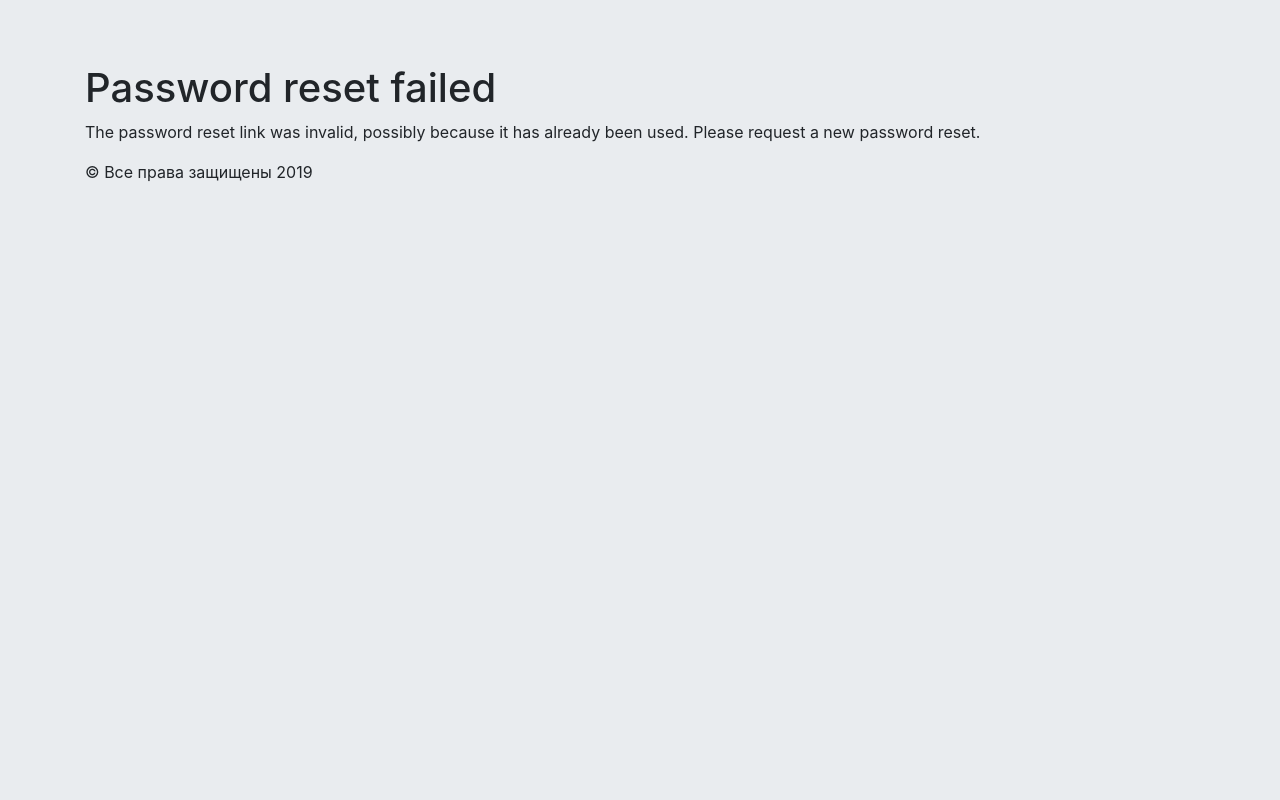
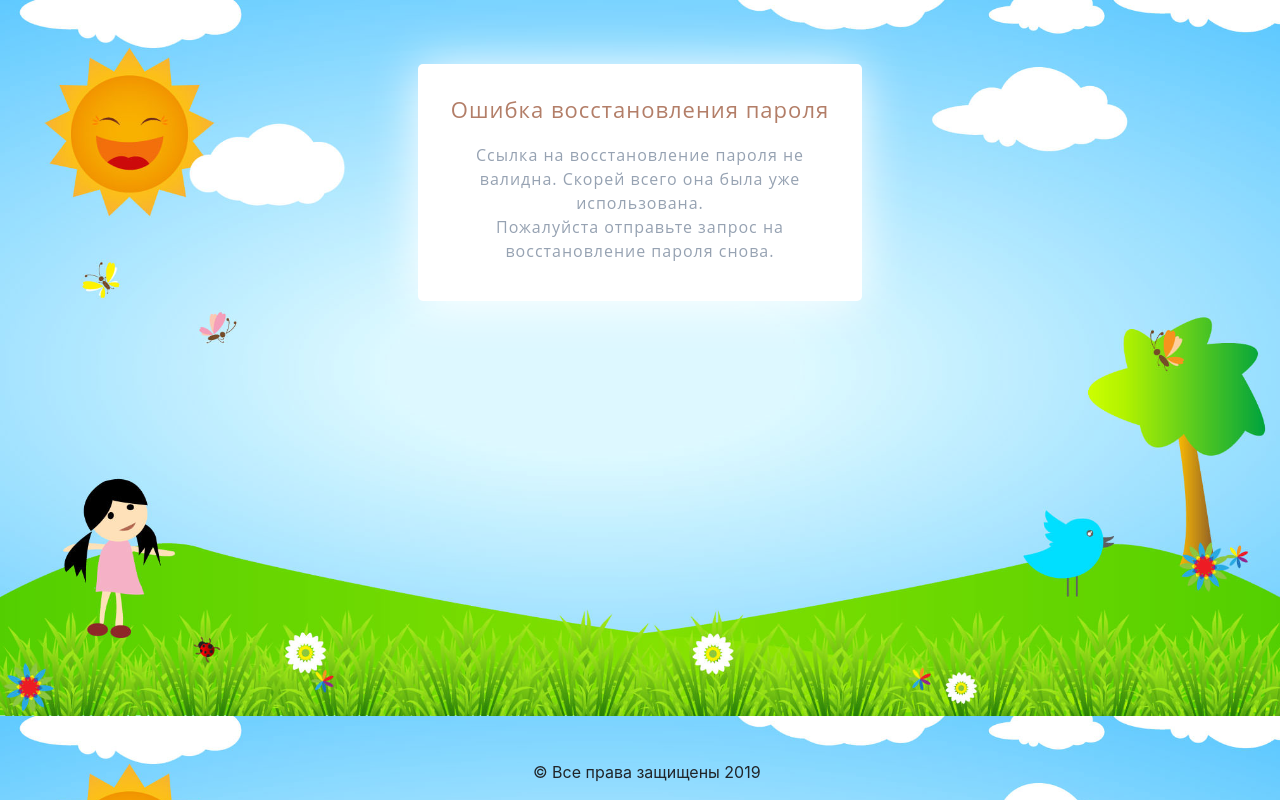
Before and after one commit to Dima12101/ChildCard, a Django app: a page that uses web/web/template/base_auth.html in a window 1280 px wide. Run offline with Django 3.2, Linux system fonts and the light colour scheme; some libraries are stand-ins or nearby versions.

Commit message:
Finished to write styles for login and reset-password.

```diff
--- a/web/web/settings.py
+++ b/web/web/settings.py
@@ -42,6 +42,7 @@ INSTALLED_APPS = [
     'django.contrib.messages',
     'django.contrib.staticfiles',
     'crispy_forms',
+    'bootstrapform',
     'django_registration',
 ]
 
--- /dev/null
+++ b/web/web/static/auth/css/change-password.css
@@ -0,0 +1,34 @@
+.change-password
+{
+    max-width: 60%;
+}
+
+.input-group small
+{
+    margin-left: 25px;
+    text-align: left;
+}
+
+.success-change-password h1
+{
+    color: #70b370;
+}
+.success-change-password p
+{
+    color: #96a2b2;
+}
+
+.done-block p
+{
+    color: #70b370;
+}
+
+.done-block p i
+{
+    color: #b37e68;
+}
+
+.error-block h1
+{
+    color: #b37e68;
+}
--- /dev/null
+++ b/web/web/static/auth/css/main.css
@@ -0,0 +1,88 @@
+.footer
+{
+    position:fixed;
+    top: 95%;
+    left: 6%;
+    text-align: center;
+}
+
+.auth-block
+{
+    background-color:#fff;
+    padding:2%;
+    -webkit-box-shadow:0 3px 50px 0 rgb(255,255,255);
+    box-shadow:0 3px 50px 0 rgb(255,255,255);
+    text-align:center;
+    border-radius:5px;
+    max-width: 40%;
+    margin-left: auto;
+    margin-right: auto;
+}
+
+.auth-block h1, .login-block h6
+{
+    font-family:Open Sans,sans-serif;
+    color:#96a2b2;
+    letter-spacing:1px;
+}
+
+.auth-block p
+{
+    font-family:Open Sans,sans-serif;
+    color: #96a2b2;
+    letter-spacing:1px
+}
+
+.auth-block h1
+{
+    font-size:22px;
+    margin-bottom:20px;
+    margin-top:10px
+}
+.auth-block .input-group-addon
+{
+    color:#29aafe;
+    font-size:19px;
+    padding:2%;
+    opacity:.5
+}
+.auth-block .btn-block
+{
+    margin: 20px auto;
+    width: 60%;
+    height: 2%;
+    padding:15px;
+    background:#29aafe;
+    border-color:#29aafe;
+}
+.auth-block .btn-block:active, .auth-block .btn-block:focus, .auth-block .btn-block:hover
+{
+    color:#fff;
+    background-color: #25c4fe
+}
+
+.errorlist
+{
+    list-style-type: none;
+    text-align:left;
+}
+
+.errorlist li
+{
+    margin: 2px;
+    padding: 2px;
+    font-style: italic;
+    color: #ff857e;
+}
+
+.errorlist li::before {
+    display:inline-block;
+    font:normal normal normal 14px/1 FontAwesome;
+    font-size:inherit;
+    text-rendering:auto;
+    -webkit-font-smoothing:antialiased;
+    -moz-osx-font-smoothing:grayscale;
+    content: "\f06a";  /* юникод точки */
+    color: #ff4e2a; /* Менять цвет */
+    margin-right: 5px;
+}
--- a/web/web/template/base_auth.html
+++ b/web/web/template/base_auth.html
@@ -5,15 +5,26 @@
     <title>{% block title %}Вход в ChildCard{% endblock %}</title>
     {% load staticfiles %}
     <link rel="stylesheet" href="https://stackpath.bootstrapcdn.com/bootstrap/4.3.1/css/bootstrap.min.css" type="text/css" />
+    <link rel="stylesheet" href="{% static 'auth/css/main.css' %}" type="text/css">
     <script src="https://use.fontawesome.com/b8cb5fa048.js"></script>
     {% block styles %}{% endblock %}
+    <style>
+        body
+        {
+            background-image: url({% static 'auth/image/back_image.jpg' %});
+            -moz-background-size: 100%; /* Firefox 3.6+ */
+            -webkit-background-size: 100%; /* Safari 3.1+ и Chrome 4.0+ */
+            -o-background-size: 100%; /* Opera 9.6+ */
+            background-size: 100%; /* Современные браузеры */
+        }
+    </style>
 </head>
 <body class="jumbotron">
     <div class="container">
         {% block content %}{% endblock %}
     </div>
-    <div class="container">
+    <div class="container footer">
         &copy; Все права защищены 2019
-    </div>
+    </div >
 </body>
 </html>
--- a/web/web/template/registration/password_reset_confirm.html
+++ b/web/web/template/registration/password_reset_confirm.html
@@ -1,22 +1,54 @@
 {% extends "base_auth.html" %}
-{% load crispy_forms_tags %}
+{% load staticfiles %}
+{% block styles %}
+    <link rel="stylesheet" href="{% static 'auth/css/change-password.css' %}" type="text/css">
+{% endblock %}
 {% block content %}
-
     {% if validlink %}
-        <div class="card">
-            <div class="card-body">
-                <h4 class="card-title">Please enter (and confirm) your new password.</h4>
-                <form action="" method="post">
-                    {% csrf_token %}
-                    <input  type="hidden"  name="next"  value="{{ next }}">
-                    {{ form|crispy }}
-                    <button  type="submit"  class="btn btn-primary btn-block">Change my password</button>
-                </form>
-            </div>
+        <div class="auth-block change-password">
+            <h1>Восстановление пароля</h1>
+            <form method="post" action="">
+                {% csrf_token %}
+                <div class="form-group">
+                    <div class="input-group" id="div_id_new_password1">
+                        <span class="input-group-addon"><i class="fa fa-key"></i></span>
+                        <input name="new_password1" type="password" class="textInput form-control" required id="id_new_password1"
+                               placeholder="Новый пароль">
+                        <small id="hint_id_new_password1" class="form-text text-muted">
+                            <ul>
+                                <li>Ваш пароль не должен совпадать с вашим именем или другой персональной информацией или быть слишком похожим на неё.</li>
+                                <li>Ваш пароль должен содержать как минимум 8 символов.</li>
+                                <li>Ваш пароль не может быть одним из широко распространённых паролей.</li>
+                                <li>Ваш пароль не может состоять только из цифр.</li>
+                            </ul>
+                        </small>
+                    </div>
+                </div>
+                <div class="form-group">
+                    <div class="input-group" id="div_id_new_password2">
+                        <span class="input-group-addon"><i class="fa fa-key"></i></span>
+                        <input name="new_password2" type="password" class="textInput form-control" required id="id_new_password2"
+                               placeholder="Подтверждение нового пароля">
+                    </div>
+                </div>
+                 {% if form.errors %}
+                     {{ form.new_password1.errors }}
+                     {{ form.new_password2.errors }}
+                     {{ form.non_field_errors  }}
+                 {% endif %}
+                <button class="btn btn-primary btn-block" type="submit">ИЗМЕНИТЬ ПАРОЛЬ</button>
+                <input type="hidden" name="next" value="{{ next }}">
+            </form>
         </div>
     {% else %}
-        <h1>Password reset failed</h1>
-        <p>The password reset link was invalid, possibly because it has already been used. Please request a new password reset.</p>
+        <div class="auth-block error-block">
+            <h1>Ошибка восстановления пароля</h1>
+            <p>
+                Ссылка на восстановление пароля не валидна. Скорей всего она была уже использована.
+                <br />
+                Пожалуйста отправьте запрос на восстановление пароля снова.
+            </p>
+        </div>
     {% endif %}
 
 {% endblock %}
--- a/web/web/template/registration/password_reset_email.html
+++ b/web/web/template/registration/password_reset_email.html
@@ -1,2 +1,2 @@
-Someone asked for password reset for email {{ email }}. Follow the link below:
-{{ protocol}}://{{ domain }}{% url 'password_reset_confirm' uidb64=uid token=token %}
+На адрес {{ email }} был отправлен запрос на восстановление пароля.
+Проследуйте по ссылке: {{ protocol}}://{{ domain }}{% url 'password_reset_confirm' uidb64=uid token=token %}.
```
Also changed, not shown: web/web/static/auth/css/login.css (+10 -48 lines), web/web/template/registration/login.html (+16 -8 lines), web/web/template/registration/password_reset_complete.html (+8 -4 lines), web/web/template/registration/password_reset_done.html (+15 -1 lines), web/web/template/registration/password_reset_form.html (+17 -13 lines), web/web/static/auth/image/back_image.jpg (added).
